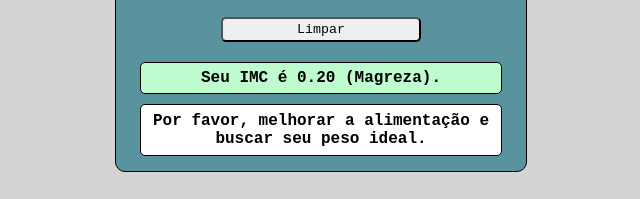
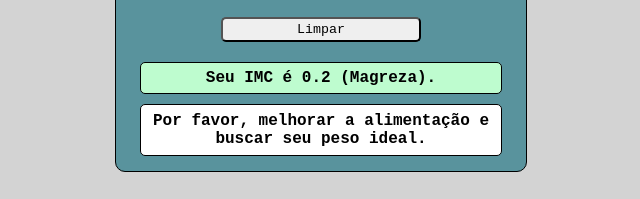
Before and after one commit to leandrolopes21/calculadoraImc, a plain HTML site: page index.html in a window 1280 px wide. Both pictures are taken after typing "5", "5" into the empty fields and a click on the button "Calcular IMC". Shown: the part 247-446 px from the top of the page, 319-959 px from the left. Drawn offline with Linux system fonts and the light colour scheme.

Commit message:
Atualizado index.html atualização na quantidade de decimais para mostrar o valor do IMC.

```diff
--- a/index.html
+++ b/index.html
@@ -102,7 +102,7 @@
                 dica = 'Atenção, procure um nutricionista com urgência!';
             }
 
-            result.innerHTML = `Seu IMC é ${imc.toFixed(2)} (${classificacao}).`;
+            result.innerHTML = `Seu IMC é ${imc.toFixed(1)} (${classificacao}).`;
 
             info.innerHTML = `${dica}`;
 
```
